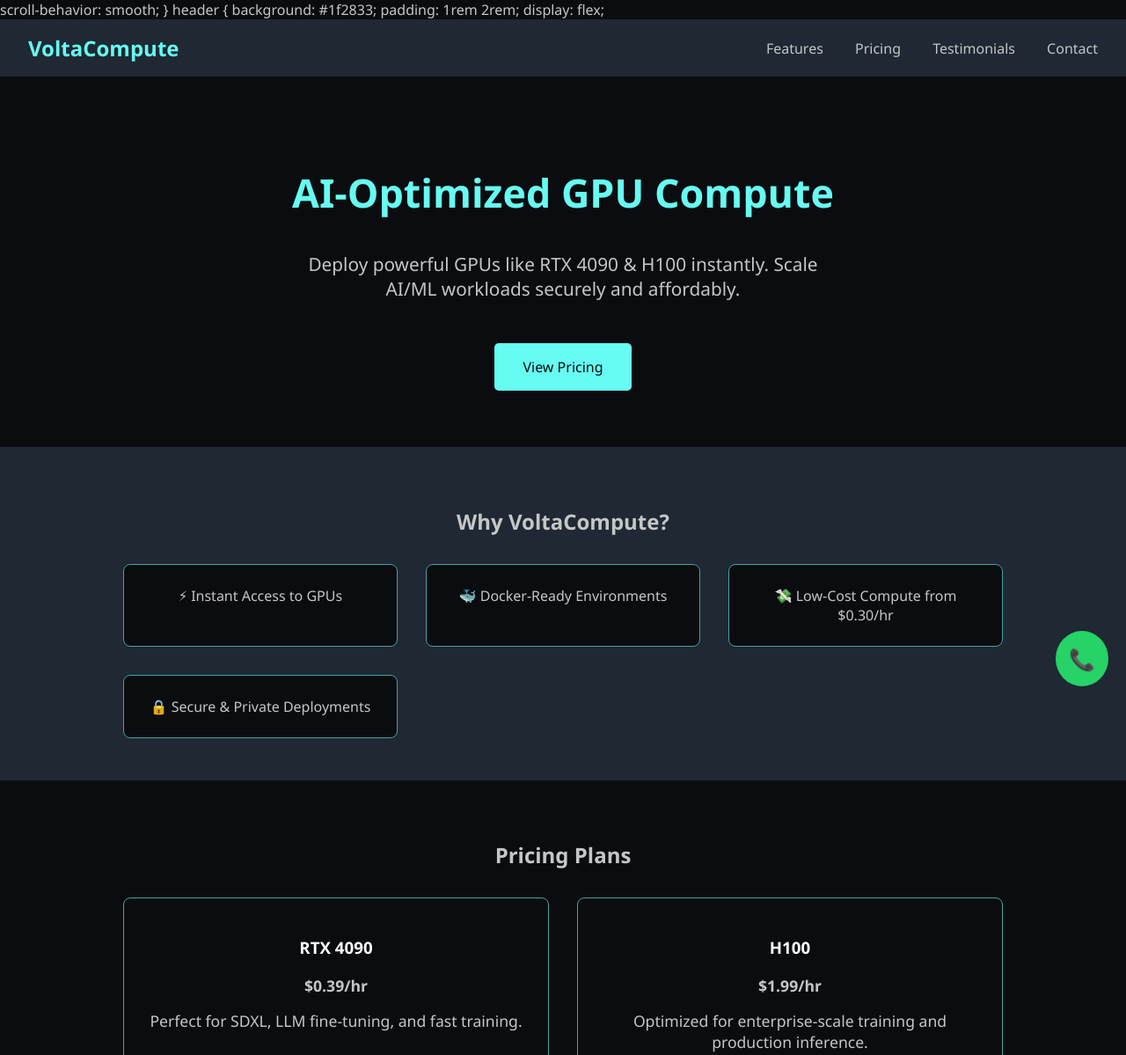
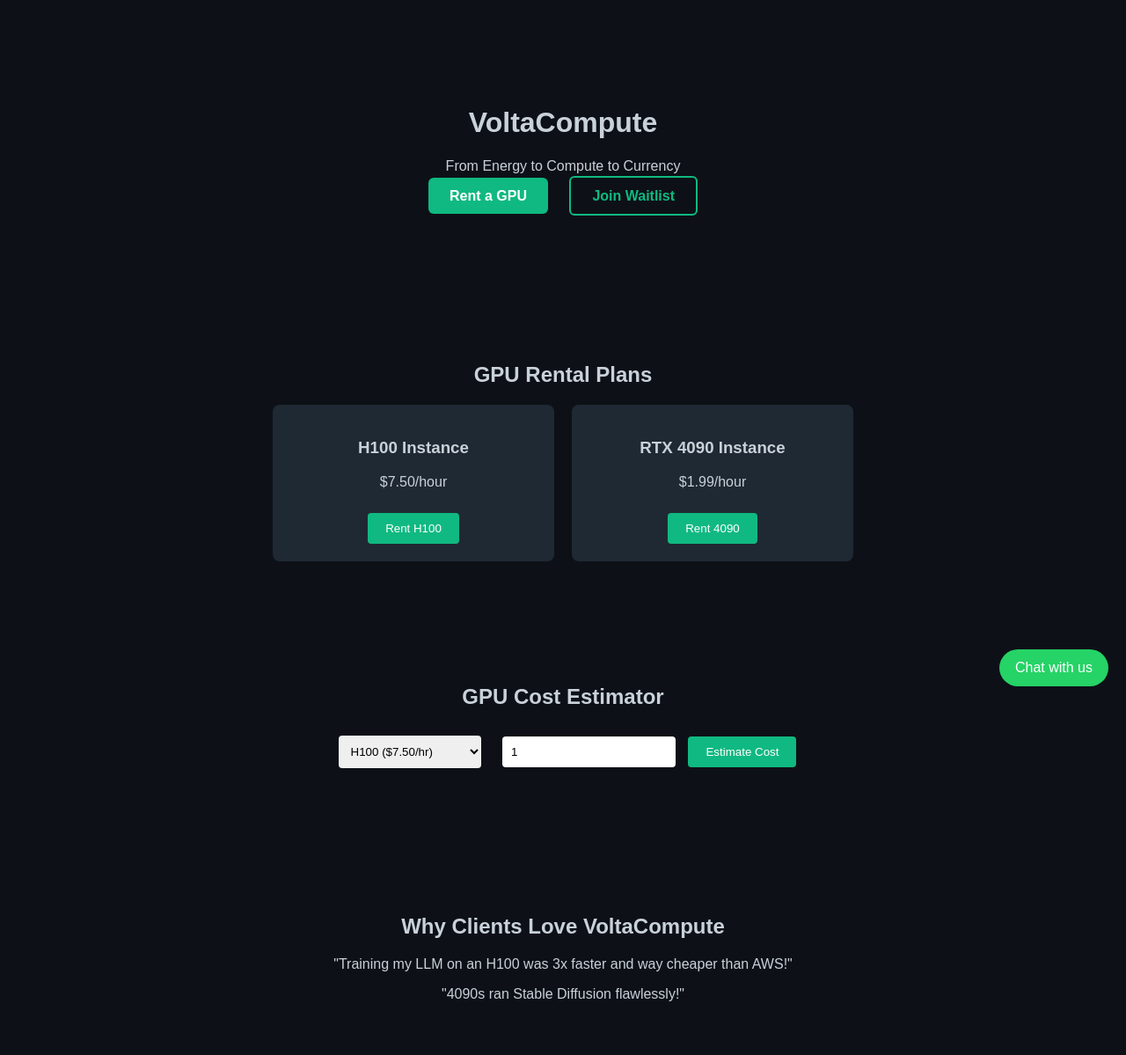
Before and after one commit to Toronto007/Voltacompute, a plain HTML site: page index.html in a window 1280 px wide. Shown: the top 1199 px of the page at 88% size. Drawn offline with Linux system fonts and the light colour scheme.

Commit message:
Add files via upload

```diff
--- /dev/null
+++ b/animation.js
@@ -0,0 +1,57 @@
+
+const canvas = document.getElementById("bg-canvas");
+const ctx = canvas.getContext("2d");
+
+canvas.width = window.innerWidth;
+canvas.height = window.innerHeight;
+
+let particles = [];
+
+function createParticle(color) {
+  return {
+    x: Math.random() * canvas.width,
+    y: Math.random() * canvas.height,
+    size: Math.random() * 3 + 1,
+    speedX: Math.random() * 1 - 0.5,
+    speedY: Math.random() * 1 - 0.5,
+    color: color
+  };
+}
+
+function initParticles() {
+  const colors = ['#facc15', '#3b82f6', '#10b981'];
+  for (let i = 0; i < 150; i++) {
+    const color = colors[Math.floor(Math.random() * colors.length)];
+    particles.push(createParticle(color));
+  }
+}
+
+function handleParticles() {
+  ctx.clearRect(0, 0, canvas.width, canvas.height);
+  for (let p of particles) {
+    ctx.fillStyle = p.color;
+    ctx.beginPath();
+    ctx.arc(p.x, p.y, p.size, 0, Math.PI * 2);
+    ctx.fill();
+    p.x += p.speedX;
+    p.y += p.speedY;
+
+    if (p.x < 0 || p.x > canvas.width || p.y < 0 || p.y > canvas.height) {
+      p.x = Math.random() * canvas.width;
+      p.y = Math.random() * canvas.height;
+    }
+  }
+}
+
+function animate() {
+  handleParticles();
+  requestAnimationFrame(animate);
+}
+
+initParticles();
+animate();
+
+window.addEventListener('resize', () => {
+  canvas.width = window.innerWidth;
+  canvas.height = window.innerHeight;
+});
--- a/index.html
+++ b/index.html
@@ -1,201 +1,92 @@
-scroll-behavior: smooth;
-    }
-    header {
-      background: #1f2833;
-      padding: 1rem 2rem;
-      display: flex;<!DOCTYPE html>
+
+<!DOCTYPE html>
 <html lang="en">
 <head>
   <meta charset="UTF-8" />
   <meta name="viewport" content="width=device-width, initial-scale=1.0"/>
-  <title>VoltaCompute - AI GPU Cloud</title>
-  <style>
-    body {
-      margin: 0;
-      font-family: 'Segoe UI', Tahoma, Geneva, Verdana, sans-serif;
-      background-color: #0B0C10;
-      color: #C5C6C7;
-      scroll-behavior: smooth;
-    }
-    header {
-      background: #1f2833;
-      padding: 1rem 2rem;
-      display: flex;
-      justify-content: space-between;
-      align-items: center;
-      position: sticky;
-      top: 0;
-      z-index: 1000;
-    }
-    .logo {
-      font-size: 1.5rem;
-      color: #66FCF1;
-      font-weight: bold;
-    }
-    nav a {
-      margin-left: 2rem;
-      color: #C5C6C7;
-      text-decoration: none;
-    }
-    .hero {
-      padding: 4rem 2rem;
-      text-align: center;
-    }
-    .hero h1 {
-      font-size: 2.8rem;
-      color: #66FCF1;
-    }
-    .hero p {
-      font-size: 1.3rem;
-      margin: 1rem auto 2rem;
-      max-width: 600px;
-    }
-    .cta, .form-button {
-      padding: 1rem 2rem;
-      background-color: #66FCF1;
-      color: #0B0C10;
-      border: none;
-      font-size: 1rem;
-      cursor: pointer;
-      text-decoration: none;
-      border-radius: 5px;
-      display: inline-block;
-      margin-top: 1rem;
-    }
-    .features, .pricing, .testimonials, .contact, .email-capture {
-      padding: 3rem 2rem;
-      text-align: center;
-    }
-    .features, .testimonials {
-      background-color: #1f2833;
-    }
-    .features-grid, .price-grid {
-      display: grid;
-      grid-template-columns: repeat(auto-fit, minmax(240px, 1fr));
-      gap: 2rem;
-      max-width: 1000px;
-      margin: 2rem auto 0;
-    }
-    .feature-item, .price-card, .testimonial {
-      background: #0B0C10;
-      padding: 1.5rem;
-      border: 1px solid #45A29E;
-      border-radius: 8px;
-    }
-    .price-card h3, .testimonial h4 {
-      color: #FFFFFF;
-    }
-    .price-card p, .testimonial p {
-      margin: 1rem 0;
-      font-size: 1.1rem;
-    }
-    form input[type="email"] {
-      padding: 0.7rem;
-      width: 280px;
-      max-width: 80%;
-      border: none;
-      border-radius: 4px;
-      margin-top: 1rem;
-    }
-    footer {
-      background: #1f2833;
-      text-align: center;
-      padding: 1rem;
-      font-size: 0.9rem;
-      color: #45A29E;
-    }
-    .whatsapp-float {
-      position: fixed;
-      bottom: 20px;
-      right: 20px;
-      background-color: #25D366;
-      color: white;
-      border-radius: 50%;
-      padding: 15px;
-      font-size: 24px;
-      text-align: center;
-      z-index: 1000;
-      text-decoration: none;
-    }
-  </style>
+  <title>VoltaCompute | H100 & 4090 GPU Rentals</title>
+  <link rel="stylesheet" href="style.css"/>
+  <meta name="description" content="Rent NVIDIA H100 and RTX 4090 GPUs for AI and machine learning workloads."/>
+  <meta property="og:title" content="VoltaCompute – GPU Rentals for AI & LLMs"/>
+  <meta property="og:description" content="Rent high-performance GPUs like H100 and RTX 4090 for your training, fine-tuning, and compute-heavy workloads."/>
+  <meta name="twitter:card" content="summary_large_image"/>
+  <script defer data-domain="voltacompute.com" src="https://plausible.io/js/script.js"></script>
 </head>
 <body>
-  <header>
-    <div class="logo">VoltaCompute</div>
-    <nav>
-      <a href="#features">Features</a>
-      <a href="#pricing">Pricing</a>
-      <a href="#testimonials">Testimonials</a>
-      <a href="#contact">Contact</a>
-    </nav>
+  <canvas id="bg-canvas"></canvas>
+
+  <header class="hero">
+    <h1>VoltaCompute</h1>
+    <p>From Energy to Compute to Currency</p>
+    <div class="cta-buttons">
+      <a href="#pricing" class="btn">Rent a GPU</a>
+      <a href="#contact" class="btn-outline">Join Waitlist</a>
+    </div>
   </header>
 
-  <section class="hero">
-    <h1>AI-Optimized GPU Compute</h1>
-    <p>Deploy powerful GPUs like RTX 4090 & H100 instantly. Scale AI/ML workloads securely and affordably.</p>
-    <a href="#pricing" class="cta">View Pricing</a>
-  </section>
-
-  <section class="features" id="features">
-    <h2>Why VoltaCompute?</h2>
-    <div class="features-grid">
-      <div class="feature-item">⚡ Instant Access to GPUs</div>
-      <div class="feature-item">🐳 Docker-Ready Environments</div>
-      <div class="feature-item">💸 Low-Cost Compute from $0.30/hr</div>
-      <div class="feature-item">🔒 Secure & Private Deployments</div>
-    </div>
-  </section>
-
-  <section class="pricing" id="pricing">
-    <h2>Pricing Plans</h2>
-    <div class="price-grid">
-      <div class="price-card">
-        <h3>RTX 4090</h3>
-        <p><strong>$0.39/hr</strong></p>
-        <p>Perfect for SDXL, LLM fine-tuning, and fast training.</p>
-        <a href="https://buy.stripe.com/test_fZeeWg8et2zY7AA3cc" class="cta">Rent Now</a>
+  <section id="pricing" class="section">
+    <h2>GPU Rental Plans</h2>
+    <div class="pricing-cards">
+      <div class="card">
+        <h3>H100 Instance</h3>
+        <p>$7.50/hour</p>
+        <form action="https://buy.stripe.com/test_h100link" method="POST">
+          <button type="submit">Rent H100</button>
+        </form>
       </div>
-      <div class="price-card">
-        <h3>H100</h3>
-        <p><strong>$1.99/hr</strong></p>
-        <p>Optimized for enterprise-scale training and production inference.</p>
-        <a href="https://buy.stripe.com/test_7sI9CUaLZ0csfOQfZ1" class="cta">Rent Now</a>
+      <div class="card">
+        <h3>RTX 4090 Instance</h3>
+        <p>$1.99/hour</p>
+        <form action="https://buy.stripe.com/test_4090link" method="POST">
+          <button type="submit">Rent 4090</button>
+        </form>
       </div>
     </div>
   </section>
 
-  <section class="testimonials" id="testimonials">
-    <h2>What Our Users Say</h2>
-    <div class="features-grid">
-      <div class="testimonial">
-        <h4>Indie ML Developer</h4>
-        <p>“VoltaCompute lets me train models at a fraction of the cost. Fast, smooth, and reliable.”</p>
-      </div>
-      <div class="testimonial">
-        <h4>Startup CTO</h4>
-        <p>“We scaled our inference workloads overnight. Support was top-tier.”</p>
-      </div>
+  <section id="calculator" class="section">
+    <h2>GPU Cost Estimator</h2>
+    <select id="gpu-type">
+      <option value="7.5">H100 ($7.50/hr)</option>
+      <option value="1.99">RTX 4090 ($1.99/hr)</option>
+    </select>
+    <input type="number" id="hours" min="1" value="1"/>
+    <button onclick="calculateCost()">Estimate Cost</button>
+    <p id="cost-result"></p>
+  </section>
+
+  <section id="testimonials" class="section">
+    <h2>Why Clients Love VoltaCompute</h2>
+    <blockquote>"Training my LLM on an H100 was 3x faster and way cheaper than AWS!"</blockquote>
+    <blockquote>"4090s ran Stable Diffusion flawlessly!"</blockquote>
+  </section>
+
+  <section id="faq" class="section">
+    <h2>Frequently Asked Questions</h2>
+    <div class="faq">
+      <details><summary>How do I rent a GPU?</summary><p>Click “Rent” and pay via Stripe.</p></details>
+      <details><summary>How is access provided?</summary><p>SSH or Jupyter Lab via email.</p></details>
     </div>
   </section>
 
-  <section class="email-capture">
+  <section id="contact" class="section">
     <h2>Join the Waitlist</h2>
-    <form action="https://formspree.io/f/your-form-id" method="POST">
-      <input type="email" name="email" placeholder="Enter your email" required />
-      <button type="submit" class="form-button">Join Now</button>
+    <form action="https://formspree.io/f/YOUR_FORM_ID" method="POST">
+      <input type="email" name="email" placeholder="Your email" required/>
+      <button type="submit">Notify Me</button>
     </form>
   </section>
 
-  <section class="contact" id="contact">
-    <h2>Need Help?</h2>
-    <p>Email us at support@voltacompute.com or chat now on WhatsApp.</p>
-    <a href="https://wa.me/18761234567" class="cta">Message on WhatsApp</a>
-  </section>
+  <a href="https://wa.me/YOURNUMBER" class="whatsapp-float" target="_blank">Chat with us</a>
 
-  <footer>
-    &copy; 2025 VoltaCompute. All rights reserved.
-  </footer>
-
-  <a href="https://wa.me/18761234567" class="whatsapp-float">&#128222;</a>
+  <script src="animation.js"></script>
+  <script>
+    function calculateCost() {
+      const gpu = parseFloat(document.getElementById("gpu-type").value);
+      const hours = parseFloat(document.getElementById("hours").value);
+      const cost = (gpu * hours).toFixed(2);
+      document.getElementById("cost-result").textContent = `Estimated Cost: $${cost} USD`;
+    }
+  </script>
 </body>
 </html>
--- a/style.css
+++ b/style.css
@@ -1,34 +1,45 @@
 
-body {
+body, html {
+  margin: 0;
+  padding: 0;
+  overflow-x: hidden;
   font-family: 'Arial', sans-serif;
   background: #0d1117;
   color: #c9d1d9;
-  margin: 0;
-  padding: 0;
 }
+
+#bg-canvas {
+  position: fixed;
+  top: 0;
+  left: 0;
+  z-index: -1;
+  width: 100%;
+  height: 100%;
+}
+
 .hero {
   text-align: center;
   padding: 100px 20px;
 }
-h1, h2 {
-  margin-bottom: 20px;
-}
-.cta-buttons .btn, .cta-buttons .btn-outline {
+
+.cta-buttons .btn, .btn-outline {
+  padding: 12px 24px;
   margin: 10px;
-  padding: 12px 24px;
   text-decoration: none;
   border-radius: 6px;
   font-weight: bold;
 }
+
 .btn {
-  background: #22c55e;
+  background: #10b981;
   color: white;
 }
 .btn-outline {
-  border: 2px solid #22c55e;
-  color: #22c55e;
+  border: 2px solid #10b981;
   background: transparent;
+  color: #10b981;
 }
+
 .section {
   padding: 60px 20px;
   text-align: center;
@@ -40,7 +51,7 @@ h1, h2 {
   gap: 20px;
 }
 .card {
-  background: #21262d;
+  background: #1f2933;
   padding: 20px;
   border-radius: 8px;
   width: 280px;
@@ -48,33 +59,10 @@ h1, h2 {
 .card button {
   margin-top: 10px;
   padding: 10px 20px;
-  background: #22c55e;
+  background: #10b981;
   color: white;
   border: none;
   border-radius: 6px;
-  cursor: pointer;
-}
-.testimonials blockquote {
-  margin: 20px auto;
-  max-width: 600px;
-  font-style: italic;
-  border-left: 4px solid #22c55e;
-  padding-left: 16px;
-}
-input[type="email"], input[type="number"], select {
-  padding: 10px;
-  width: 250px;
-  margin: 10px;
-  border-radius: 4px;
-  border: none;
-}
-button[type="submit"], #calculator button {
-  padding: 10px 20px;
-  background: #22c55e;
-  color: white;
-  border: none;
-  border-radius: 4px;
-  cursor: pointer;
 }
 .faq details {
   background: #1f2933;
@@ -86,8 +74,18 @@ button[type="submit"], #calculator button {
 .faq summary {
   font-weight: bold;
 }
-.faq p {
-  margin-top: 10px;
+input[type="email"], select, input[type="number"] {
+  padding: 10px;
+  margin: 10px;
+  border-radius: 4px;
+  border: none;
+}
+button[type="submit"], #calculator button {
+  padding: 10px 20px;
+  background: #10b981;
+  color: white;
+  border: none;
+  border-radius: 4px;
 }
 .whatsapp-float {
   position: fixed;
@@ -98,6 +96,5 @@ button[type="submit"], #calculator button {
   padding: 12px 18px;
   border-radius: 30px;
   text-decoration: none;
-  font-weight: bold;
   z-index: 1000;
 }
```
